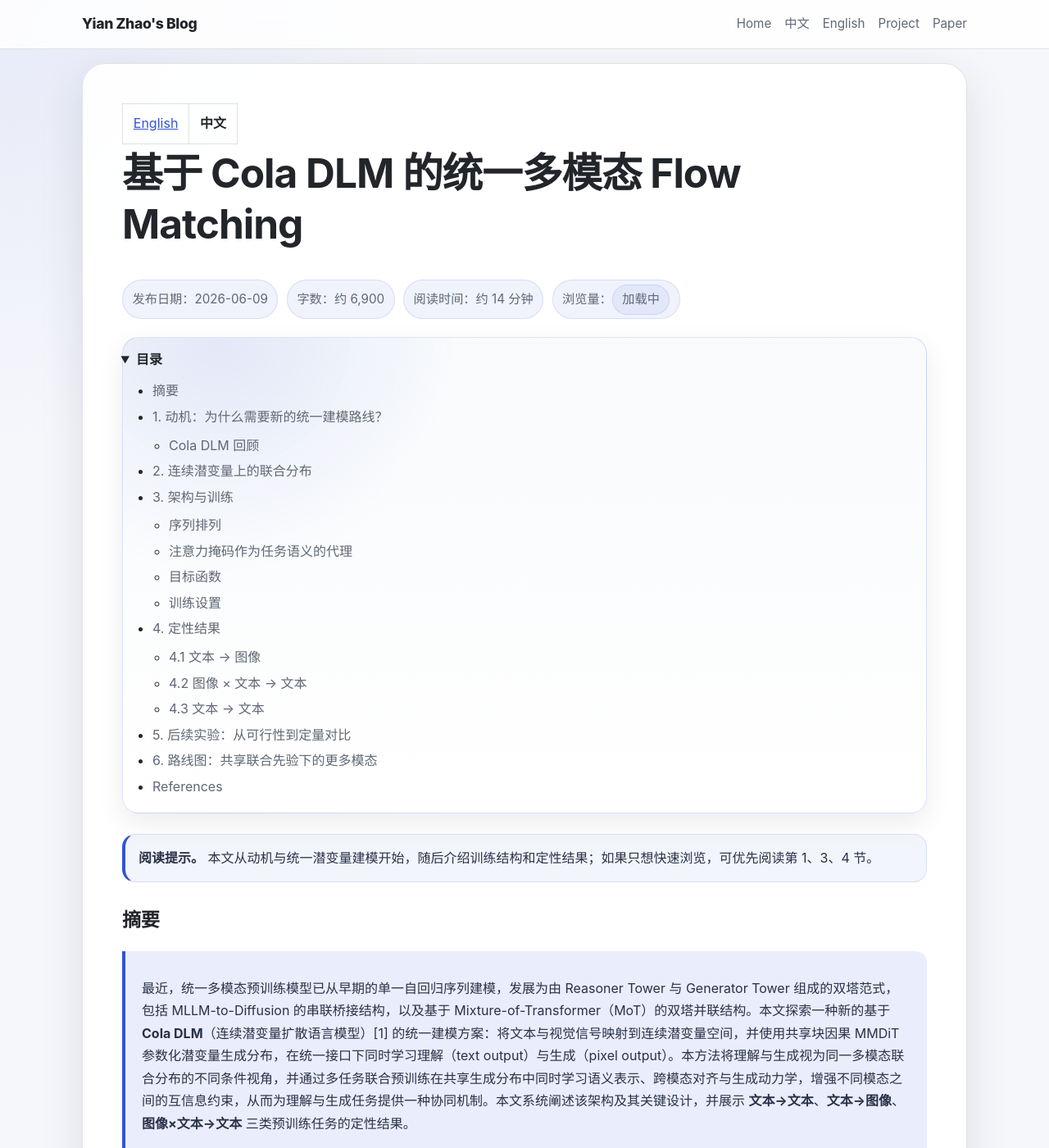
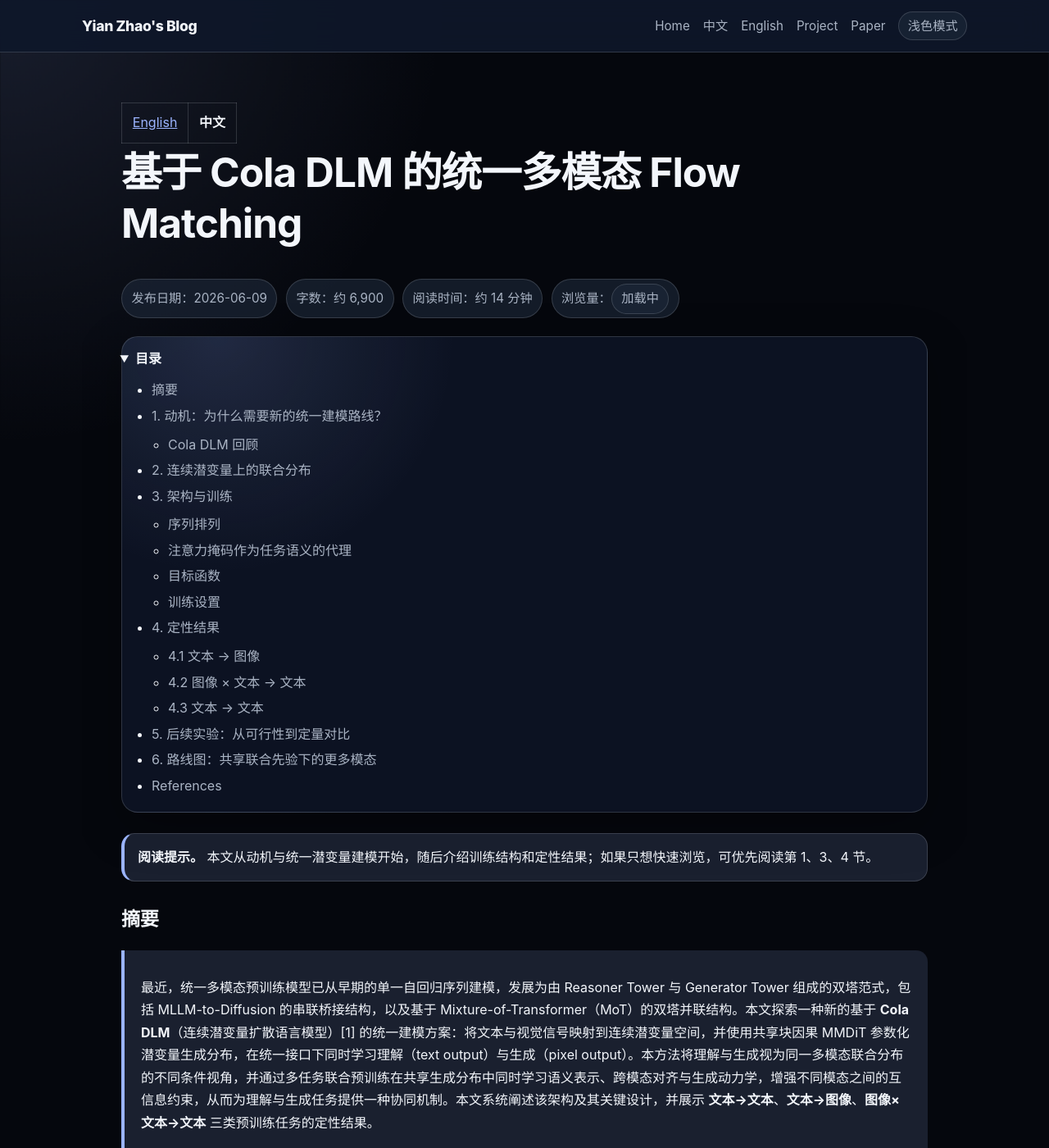
Before and after one commit to Zhao-Yian/Unified-Cola, a Jekyll site: the page built from index.md, in a window 1280 px wide and 1400 px high. Shown: the whole window at 82% size. Built offline with Jekyll 4.4.1, drawn with Linux system fonts in a browser that asks for light colours; comment, search, counter and statistics services are not loaded.

```diff
--- a/_layouts/default.html
+++ b/_layouts/default.html
@@ -5,6 +5,20 @@
     <meta name="viewport" content="width=device-width, initial-scale=1">
     <title>{% if page.title %}{{ page.title }} | {% endif %}{{ site.title }}</title>
     <meta name="description" content="{{ page.description | default: site.description | strip_html | normalize_whitespace }}">
+    <script>
+      (function () {
+        var storedTheme = null;
+        try {
+          storedTheme = localStorage.getItem('site-theme');
+        } catch (error) {
+          storedTheme = null;
+        }
+        if (storedTheme !== 'light' && storedTheme !== 'dark') {
+          storedTheme = 'dark';
+        }
+        document.documentElement.dataset.theme = storedTheme || 'dark';
+      })();
+    </script>
     <link rel="stylesheet" href="{{ '/assets/site.css' | relative_url }}">
     <script>
       window.MathJax = {
@@ -14,6 +28,62 @@
     </script>
     <script defer src="https://cdn.jsdelivr.net/npm/mathjax@3/es5/tex-svg.js"></script>
     <script defer src="https://busuanzi.ibruce.info/busuanzi/2.3/busuanzi.pure.mini.js"></script>
+    <script>
+      document.addEventListener('DOMContentLoaded', function () {
+        var viewCount = document.getElementById('busuanzi_value_page_pv');
+        if (!viewCount) return;
+
+        var offset = Number(viewCount.dataset.viewCountOffset || 0);
+        if (!offset) return;
+
+        function applyOffset() {
+          if (viewCount.dataset.adjusting === 'true') return;
+
+          var rawValue = Number(viewCount.textContent.replace(/[^\d]/g, ''));
+          if (!Number.isFinite(rawValue) || rawValue <= 0) return;
+
+          viewCount.dataset.adjusting = 'true';
+          viewCount.textContent = (rawValue + offset).toLocaleString('en-US');
+          requestAnimationFrame(function () {
+            delete viewCount.dataset.adjusting;
+          });
+        }
+
+        applyOffset();
+        new MutationObserver(applyOffset).observe(viewCount, { childList: true, characterData: true, subtree: true });
+      });
+    </script>
+    <script>
+      document.addEventListener('DOMContentLoaded', function () {
+        var toggle = document.querySelector('[data-theme-toggle]');
+        if (!toggle) return;
+
+        var isZh = (document.documentElement.lang || '').toLowerCase().startsWith('zh');
+
+        function renderTheme(theme) {
+          if (theme !== 'light' && theme !== 'dark') {
+            theme = 'dark';
+          }
+          var nextTheme = theme === 'dark' ? 'light' : 'dark';
+          document.documentElement.dataset.theme = theme;
+          toggle.textContent = isZh ? (theme === 'dark' ? '浅色模式' : '黑夜模式') : (theme === 'dark' ? 'Light mode' : 'Dark mode');
+          toggle.setAttribute('aria-label', isZh ? '切换颜色模式' : 'Toggle color mode');
+          toggle.setAttribute('aria-pressed', String(theme === 'dark'));
+          toggle.dataset.nextTheme = nextTheme;
+        }
+
+        renderTheme(document.documentElement.dataset.theme || 'dark');
+        toggle.addEventListener('click', function () {
+          var nextTheme = toggle.dataset.nextTheme || 'light';
+          try {
+            localStorage.setItem('site-theme', nextTheme);
+          } catch (error) {
+            // Theme changes should still work when storage is unavailable.
+          }
+          renderTheme(nextTheme);
+        });
+      });
+    </script>
     <script defer src="{{ '/assets/gallery.js' | relative_url }}"></script>
   </head>
   <body>
@@ -26,6 +96,7 @@
           <a href="{{ '/blog/2026/unified-cola-en/' | relative_url }}">English</a>
           <a href="https://hongcanguo.github.io/Cola-DLM/">Project</a>
           <a href="https://arxiv.org/abs/2605.06548">Paper</a>
+          <button class="theme-toggle" type="button" data-theme-toggle>Light mode</button>
         </div>
       </nav>
     </header>
--- a/assets/site.css
+++ b/assets/site.css
@@ -1,14 +1,38 @@
 /* Base page styling for the GitHub Pages version. */
 :root {
+  color-scheme: dark;
+  --site-header-offset: 4.8rem;
+  --page-bg: #05070d;
+  --text: #f3f6fb;
+  --muted: #aab4c4;
+  --border: rgba(226, 232, 240, 0.16);
+  --accent: #9bb4ff;
+  --accent-soft: rgba(155, 180, 255, 0.14);
+  --surface: rgba(15, 23, 42, 0.76);
+  --surface-strong: rgba(15, 23, 42, 0.92);
+  --surface-soft: rgba(30, 41, 59, 0.62);
+  --code-bg: rgba(226, 232, 240, 0.12);
+  --image-bg: #0b1020;
+  --control-bg: rgba(15, 23, 42, 0.82);
+  --control-hover-bg: rgba(30, 41, 59, 0.96);
+  --shadow: 0 18px 55px rgba(0, 0, 0, 0.28);
+}
+
+:root[data-theme="light"] {
   color-scheme: light;
-  --site-header-offset: 4.8rem;
   --page-bg: #f6f7fb;
-  --content-bg: #ffffff;
   --text: #22252a;
   --muted: #5f6875;
   --border: rgba(22, 27, 34, 0.12);
   --accent: #3154d4;
   --accent-soft: rgba(49, 84, 212, 0.1);
+  --surface: rgba(255, 255, 255, 0.74);
+  --surface-strong: rgba(255, 255, 255, 0.94);
+  --surface-soft: rgba(248, 250, 252, 0.82);
+  --code-bg: rgba(15, 23, 42, 0.06);
+  --image-bg: #f7f7f7;
+  --control-bg: rgba(255, 255, 255, 0.92);
+  --control-hover-bg: #ffffff;
   --shadow: 0 18px 55px rgba(31, 41, 55, 0.12);
 }
 
@@ -22,7 +46,10 @@ html {
 
 body {
   margin: 0;
-  background: radial-gradient(circle at top left, rgba(49, 84, 212, 0.08), transparent 34rem), var(--page-bg);
+  background:
+    radial-gradient(circle at top left, rgba(155, 180, 255, 0.13), transparent 34rem),
+    radial-gradient(circle at bottom right, rgba(49, 84, 212, 0.09), transparent 32rem),
+    var(--page-bg);
   color: var(--text);
   font-family: -apple-system, BlinkMacSystemFont, "Segoe UI", "Noto Sans SC", "PingFang SC", "Microsoft YaHei", sans-serif;
   font-size: 16px;
@@ -44,10 +71,7 @@ body {
 
 .page-content {
   padding: clamp(1.25rem, 4vw, 3rem);
-  border: 1px solid var(--border);
-  border-radius: 28px;
-  background: rgba(255, 255, 255, 0.94);
-  box-shadow: var(--shadow);
+  background: transparent;
   max-width: 100%;
   overflow-x: clip;
   overflow-wrap: anywhere;
@@ -104,20 +128,20 @@ h3 {
   align-items: center;
   min-height: 2rem;
   padding: 0.28rem 0.72rem;
-  border: 1px solid rgba(49, 84, 212, 0.14);
+  border: 1px solid var(--border);
   border-radius: 999px;
-  background: rgba(49, 84, 212, 0.07);
+  background: var(--surface-soft);
 }
 
 .toc-card {
   margin: 1.25rem 0 1.6rem;
   padding: 0.85rem 1rem;
-  border: 1px solid rgba(49, 84, 212, 0.16);
+  border: 1px solid var(--border);
   border-radius: 20px;
   background:
-    radial-gradient(circle at 12% 0%, rgba(49, 84, 212, 0.11), transparent 18rem),
-    linear-gradient(180deg, rgba(248, 250, 252, 0.96), rgba(255, 255, 255, 0.96));
-  box-shadow: 0 12px 32px rgba(15, 23, 42, 0.08);
+    radial-gradient(circle at 12% 0%, var(--accent-soft), transparent 18rem),
+    var(--surface);
+  box-shadow: var(--shadow);
 }
 
 .toc-card summary {
@@ -154,11 +178,11 @@ h3 {
 .post-note {
   margin: 1.2rem 0 1.45rem;
   padding: 0.9rem 1rem;
-  border: 1px solid rgba(49, 84, 212, 0.14);
+  border: 1px solid var(--border);
   border-left: 4px solid var(--accent);
   border-radius: 16px;
-  background: rgba(49, 84, 212, 0.06);
-  color: #293247;
+  background: var(--accent-soft);
+  color: var(--text);
 }
 
 .post-note p {
@@ -171,7 +195,7 @@ blockquote {
   border-left: 4px solid var(--accent);
   border-radius: 0 14px 14px 0;
   background: var(--accent-soft);
-  color: #293247;
+  color: var(--text);
 }
 
 img {
@@ -214,7 +238,7 @@ td {
 code {
   padding: 0.12rem 0.28rem;
   border-radius: 6px;
-  background: rgba(15, 23, 42, 0.06);
+  background: var(--code-bg);
 }
 
 .page-content mjx-container {
@@ -239,7 +263,7 @@ code {
   right: 0;
   z-index: 90;
   border-bottom: 1px solid var(--border);
-  background: rgba(255, 255, 255, 0.86);
+  background: var(--surface-strong);
   backdrop-filter: blur(18px);
   -webkit-backdrop-filter: blur(18px);
 }
@@ -276,8 +300,20 @@ code {
   text-decoration: none;
 }
 
-.site-links a:hover {
+.site-links a:hover,
+.theme-toggle:hover {
   color: var(--accent);
+}
+
+.theme-toggle {
+  padding: 0.2rem 0.65rem;
+  border: 1px solid var(--border);
+  border-radius: 999px;
+  background: var(--surface-soft);
+  color: var(--muted);
+  cursor: pointer;
+  font: inherit;
+  font-size: 0.95rem;
 }
 
 .sample-carousel {
@@ -297,22 +333,22 @@ code {
   flex: 0 0 min(92%, 760px);
   margin: 0;
   scroll-snap-align: center;
-  border: 1px solid rgba(0, 0, 0, 0.08);
+  border: 1px solid var(--border);
   border-radius: 14px;
   overflow: hidden;
-  background: #fff;
-  box-shadow: 0 8px 28px rgba(0, 0, 0, 0.08);
+  background: var(--surface-strong);
+  box-shadow: var(--shadow);
 }
 .sample-slide img {
   display: block;
   width: 100%;
   max-height: 620px;
   object-fit: contain;
-  background: #f7f7f7;
+  background: var(--image-bg);
 }
 .sample-slide figcaption {
   padding: 0.75rem 1rem 0.9rem;
-  color: #555;
+  color: var(--muted);
   font-size: 0.95rem;
   line-height: 1.5;
 }
@@ -325,8 +361,8 @@ code {
   width: 2.4rem;
   height: 2.4rem;
   border-radius: 999px;
-  background: rgba(255, 255, 255, 0.92);
-  color: #111;
+  background: var(--control-bg);
+  color: var(--text);
   text-decoration: none;
   font-size: 1.45rem;
   font-weight: 700;
@@ -349,7 +385,7 @@ code {
   width: 0.55rem;
   height: 0.55rem;
   border-radius: 999px;
-  background: #bbb;
+  background: var(--muted);
   font-size: 0;
 }
 
@@ -357,7 +393,7 @@ code {
   padding: 0.85rem;
   border: 1px solid var(--border);
   border-radius: 22px;
-  background: linear-gradient(180deg, rgba(248, 250, 252, 0.92), rgba(255, 255, 255, 0.92));
+  background: var(--surface);
 }
 
 .sample-carousel::before {
@@ -371,7 +407,7 @@ code {
 .sample-track {
   gap: 1.1rem;
   scrollbar-width: thin;
-  scrollbar-color: rgba(49, 84, 212, 0.45) transparent;
+  scrollbar-color: var(--accent) transparent;
 }
 
 .sample-track::-webkit-scrollbar {
@@ -380,7 +416,7 @@ code {
 
 .sample-track::-webkit-scrollbar-thumb {
   border-radius: 999px;
-  background: rgba(49, 84, 212, 0.35);
+  background: var(--accent);
 }
 
 .sample-slide {
@@ -395,7 +431,7 @@ code {
 
 .sample-slide figcaption {
   color: var(--muted);
-  background: #fff;
+  background: var(--surface-strong);
 }
 
 .sample-slide figcaption strong {
@@ -413,7 +449,7 @@ code {
 
 .sample-nav:hover {
   transform: translateY(-1px);
-  background: #fff;
+  background: var(--control-hover-bg);
 }
 
 .sample-dots {
@@ -437,8 +473,8 @@ code {
   padding: clamp(0.9rem, 2vw, 1.25rem);
   border-radius: 28px;
   background:
-    radial-gradient(circle at 12% 0%, rgba(49, 84, 212, 0.13), transparent 22rem),
-    linear-gradient(180deg, rgba(248, 250, 252, 0.96), rgba(255, 255, 255, 0.96));
+    radial-gradient(circle at 12% 0%, var(--accent-soft), transparent 22rem),
+    var(--surface);
 }
 
 .sample-carousel.is-enhanced::before {
@@ -485,7 +521,7 @@ code {
 
 .sample-carousel.is-enhanced .sample-slide:hover {
   transform: translateY(-2px);
-  border-color: rgba(49, 84, 212, 0.28);
+  border-color: var(--accent);
   box-shadow: 0 14px 32px rgba(15, 23, 42, 0.16);
 }
 
@@ -501,7 +537,7 @@ code {
   aspect-ratio: 1 / 1;
   object-fit: cover;
   cursor: zoom-in;
-  background: #eef1f6;
+  background: var(--image-bg);
   transition: filter 0.2s ease, transform 0.2s ease;
 }
 
--- a/index.md
+++ b/index.md
@@ -14,7 +15,7 @@ permalink: /blog/2026/unified-cola/
   <span>发布日期：2026-06-09</span>
   <span>字数：约 6,900</span>
   <span>阅读时间：约 14 分钟</span>
-  <span id="busuanzi_container_page_pv">浏览量：<span id="busuanzi_value_page_pv">加载中</span></span>
+  <span id="busuanzi_container_page_pv">浏览量：<span id="busuanzi_value_page_pv" data-view-count-offset="{{ page.view_count_offset | default: 0 }}">加载中</span></span>
 </div>
 
 <details class="toc-card" open markdown="1">
```
Also changed, not shown: other parts of index.md (+1 -0 lines), blog.md (+2 -1 lines).
